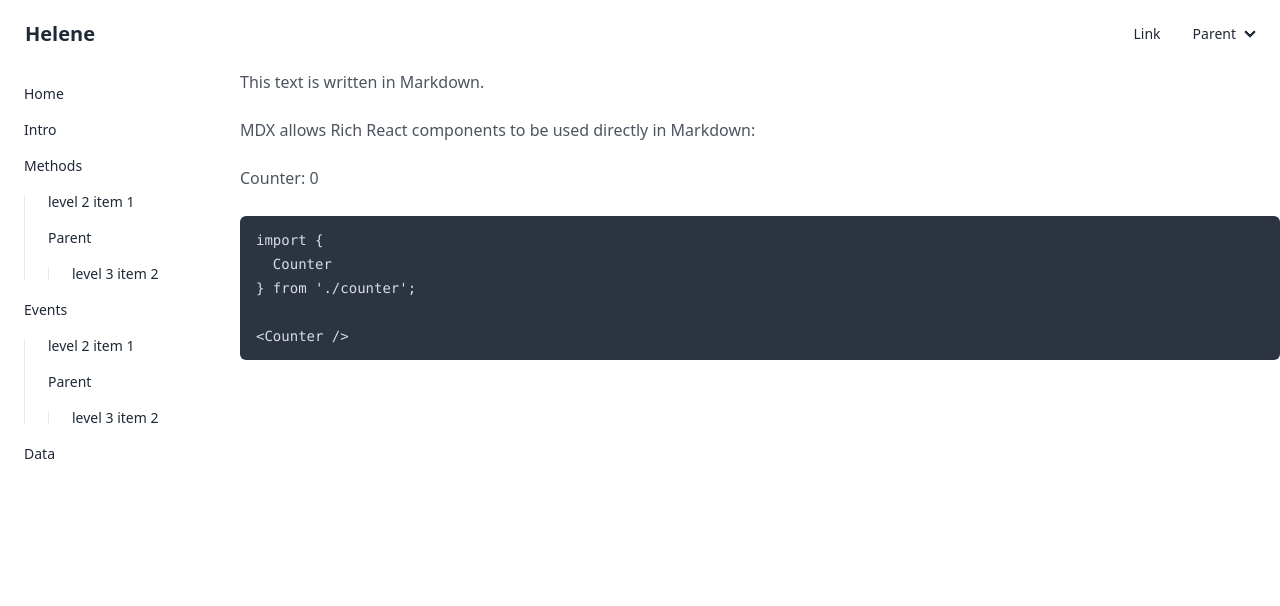
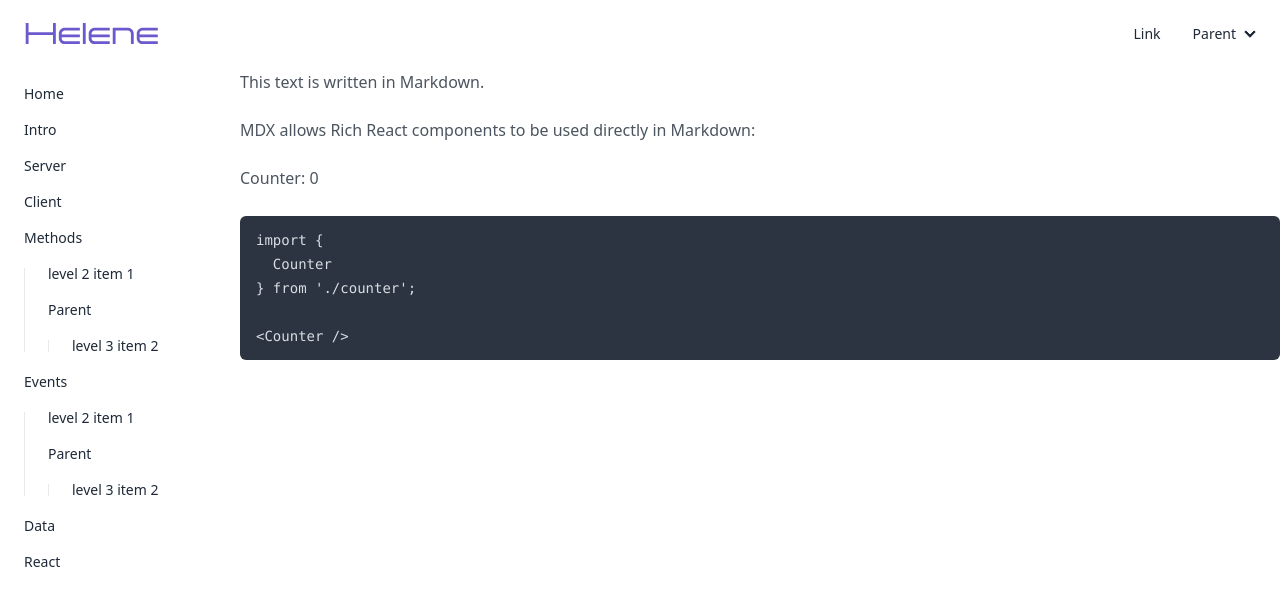
Before and after one commit to leonardoventurini/helene, a React (Vite) app in the folder demo/: page /intro in a window 1280 px wide. Shown: the top 606 px of the page. Built offline with nearby package versions, Linux system fonts and the light colour scheme; what helene would draw is missing.

Commit message:
add logo svg

```diff
--- a/demo/package.json
+++ b/demo/package.json
@@ -30,6 +30,7 @@
     "rehype-highlight": "^6.0.0",
     "sirv": "^2.0.2",
     "tailwindcss": "^3.3.2",
-    "vite": "^4.3.9"
+    "vite": "^4.3.9",
+    "vite-plugin-svgr": "^3.2.0"
   }
 }
--- a/demo/src/components/navbar.jsx
+++ b/demo/src/components/navbar.jsx
@@ -1,8 +1,12 @@
+import { ReactComponent as Logo } from '../assets/logo.svg'
+
 export function Navbar() {
   return (
     <div className='navbar bg-base-100'>
       <div className='flex-1'>
-        <a className='btn btn-ghost text-xl normal-case'>Helene</a>
+        <a className='btn btn-ghost text-xl normal-case'>
+          <Logo />
+        </a>
       </div>
       <div className='flex-none'>
         <ul className='menu menu-horizontal px-1'>
--- a/demo/src/components/sidebar.jsx
+++ b/demo/src/components/sidebar.jsx
@@ -8,6 +8,12 @@ export function Sidebar() {
       </li>
       <li>
         <Link to='/intro'>Intro</Link>
+      </li>
+      <li>
+        <Link to='/server'>Server</Link>
+      </li>
+      <li>
+        <Link to='/client'>Client</Link>
       </li>
       <li>
         <Link to='/methods'>Methods</Link>
@@ -44,6 +50,9 @@ export function Sidebar() {
       <li>
         <Link to='/data'>Data</Link>
       </li>
+      <li>
+        <Link to='/react'>React</Link>
+      </li>
     </ul>
   )
 }
--- a/demo/vite.config.js
+++ b/demo/vite.config.js
@@ -2,6 +2,7 @@ import react from '@vitejs/plugin-react-swc'
 import mdx from '@mdx-js/rollup'
 import rehypeHighlight from 'rehype-highlight'
 import { fileURLToPath } from 'url'
+import svgr from 'vite-plugin-svgr'
 
 export default {
   root: './src',
@@ -19,5 +20,6 @@ export default {
       rehypePlugins: [rehypeHighlight],
     }),
     react(),
+    svgr(),
   ],
 }
```
Also changed, not shown: demo/src/assets/logo.svg (added), 1 other file (tests, documents, lock files or other folders).
